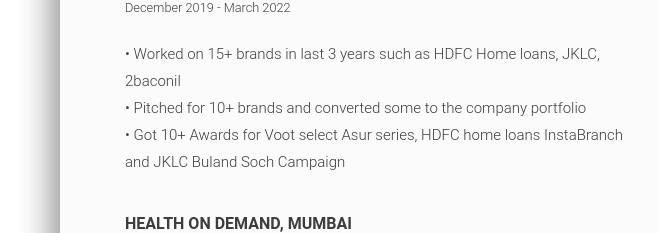
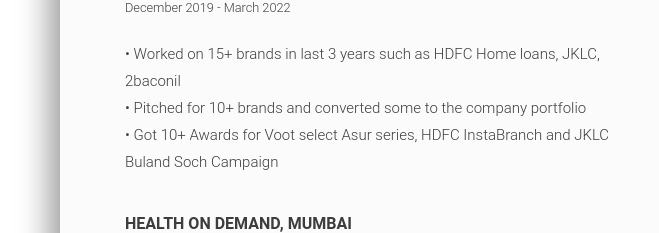
Before and after one commit to ramkurude/ramkurude.github.io, a plain HTML site: page index.html in a window 1280 px wide. Shown: the part 1299-1532 px from the top of the page, without its empty margins (580-1239 px from the left). Drawn offline with Linux system fonts and the light colour scheme.

Commit message:
Update Index.html

```diff
--- a/index.html
+++ b/index.html
@@ -282,7 +282,7 @@
                         <ul>
                         <li>• Worked on 15+ brands in last 3 years such as HDFC Home loans, JKLC, 2baconil</li>
                         <li>• Pitched for 10+ brands and converted some to the company portfolio</li>
-                        <li>• Got 10+ Awards for Voot select Asur series, HDFC home loans InstaBranch and JKLC Buland Soch Campaign</li>
+                        <li>• Got 10+ Awards for Voot select Asur series, HDFC InstaBranch and JKLC Buland Soch Campaign</li>
                         </ul>
                     </p>
                 </div>
```
